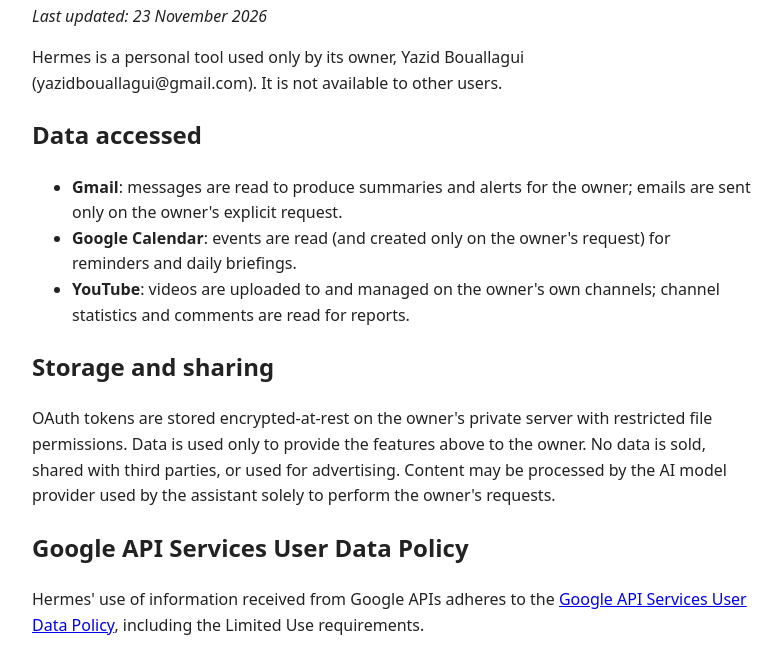
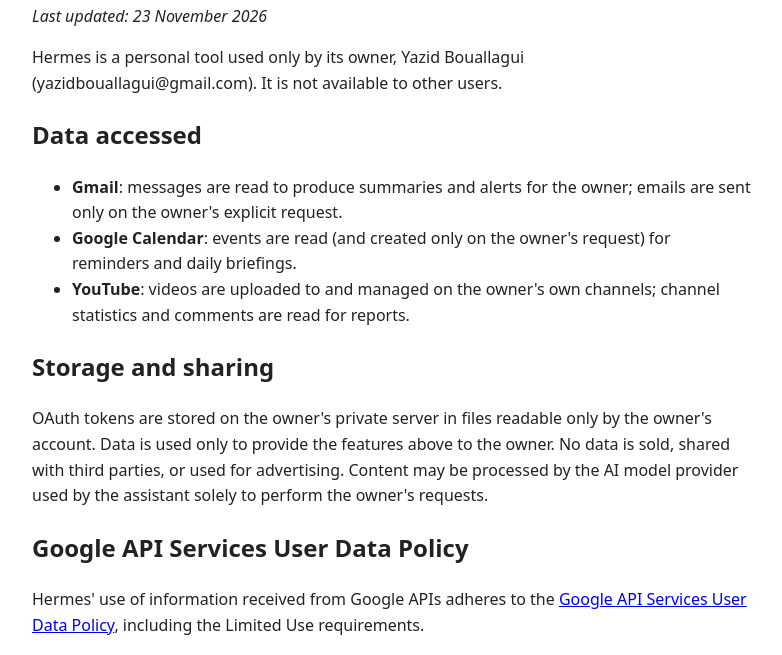
Before and after one commit to yazidbouallagui/hermes-app, a plain HTML site: page privacy.html in a window 1280 px wide. Shown: the part 109-764 px from the top of the page, without its empty margins (248-1030 px from the left). Drawn offline with Linux system fonts and the light colour scheme.

Commit message:
privacy: accurate token storage wording

```diff
--- a/privacy.html
+++ b/privacy.html
@@ -8,7 +8,7 @@
 <li><b>Google Calendar</b>: events are read (and created only on the owner's request) for reminders and daily briefings.</li>
 <li><b>YouTube</b>: videos are uploaded to and managed on the owner's own channels; channel statistics and comments are read for reports.</li></ul>
 <h2>Storage and sharing</h2>
-<p>OAuth tokens are stored encrypted-at-rest on the owner's private server with restricted file permissions. Data is used only to provide the features above to the owner. No data is sold, shared with third parties, or used for advertising. Content may be processed by the AI model provider used by the assistant solely to perform the owner's requests.</p>
+<p>OAuth tokens are stored on the owner's private server in files readable only by the owner's account. Data is used only to provide the features above to the owner. No data is sold, shared with third parties, or used for advertising. Content may be processed by the AI model provider used by the assistant solely to perform the owner's requests.</p>
 <h2>Google API Services User Data Policy</h2>
 <p>Hermes' use of information received from Google APIs adheres to the <a href="https://developers.google.com/terms/api-services-user-data-policy">Google API Services User Data Policy</a>, including the Limited Use requirements.</p>
 <h2>Revoking access</h2>
```
